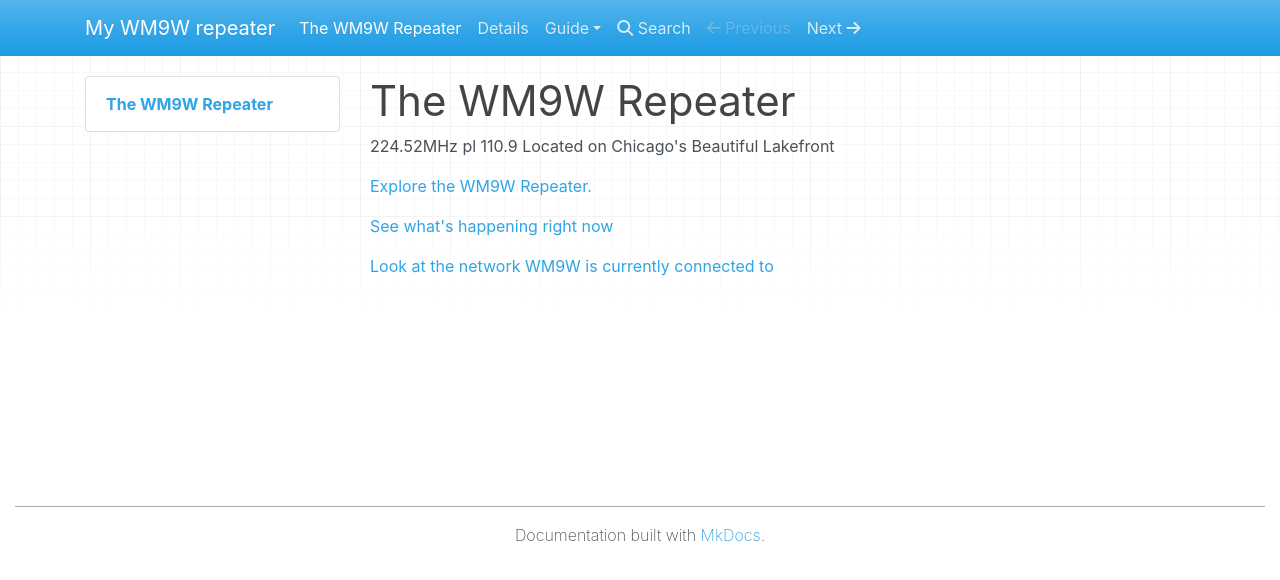
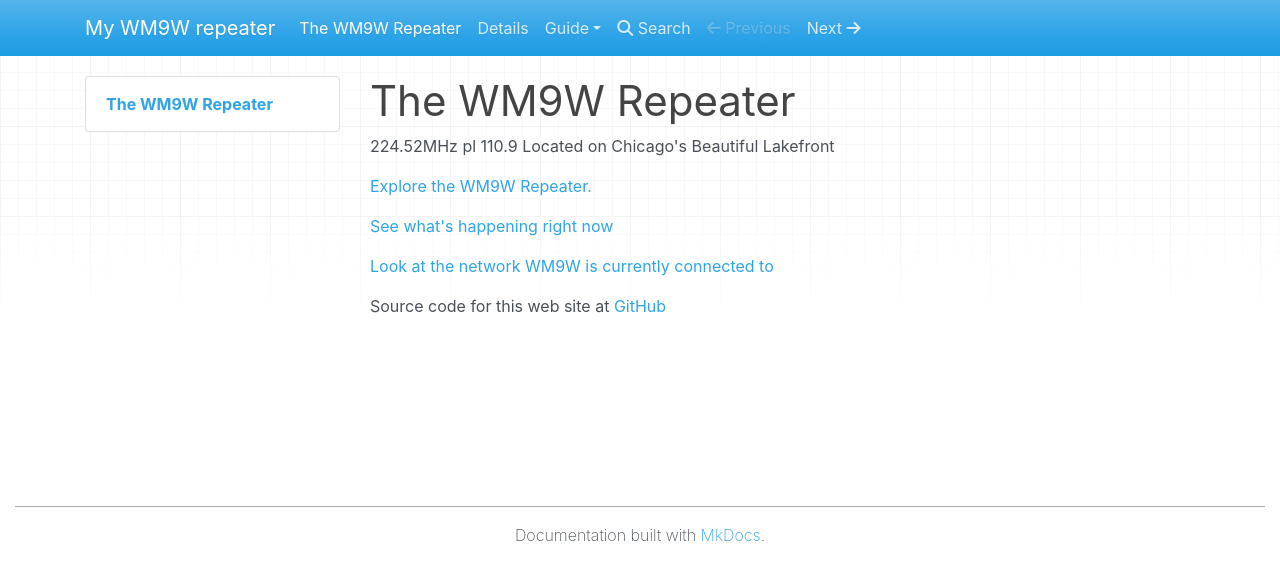
Before and after one commit to dicklieber/wm9w-mkdocs, an MkDocs documentation site: the page built from docs/index.md, in a window 1280 px wide. Shown: the top 580 px of the page. Built offline with MkDocs 1.6.1, drawn with Linux system fonts in a browser that asks for light colours; nearby versions of some CDN libraries.

```diff
--- a/docs/index.md
+++ b/docs/index.md
@@ -6,3 +6,7 @@
 [See what's happening right now](http://repeater.wm9w.org:7388/supermon/link.php?nodes=458800)
 
 [Look at the network WM9W is currently connected to](http://stats.allstarlink.org/getstatus.cgi?458800)
+
+
+
+Source code for this web site at [GitHub](https://github.com/dicklieber/wm9w-mkdocs)
```
